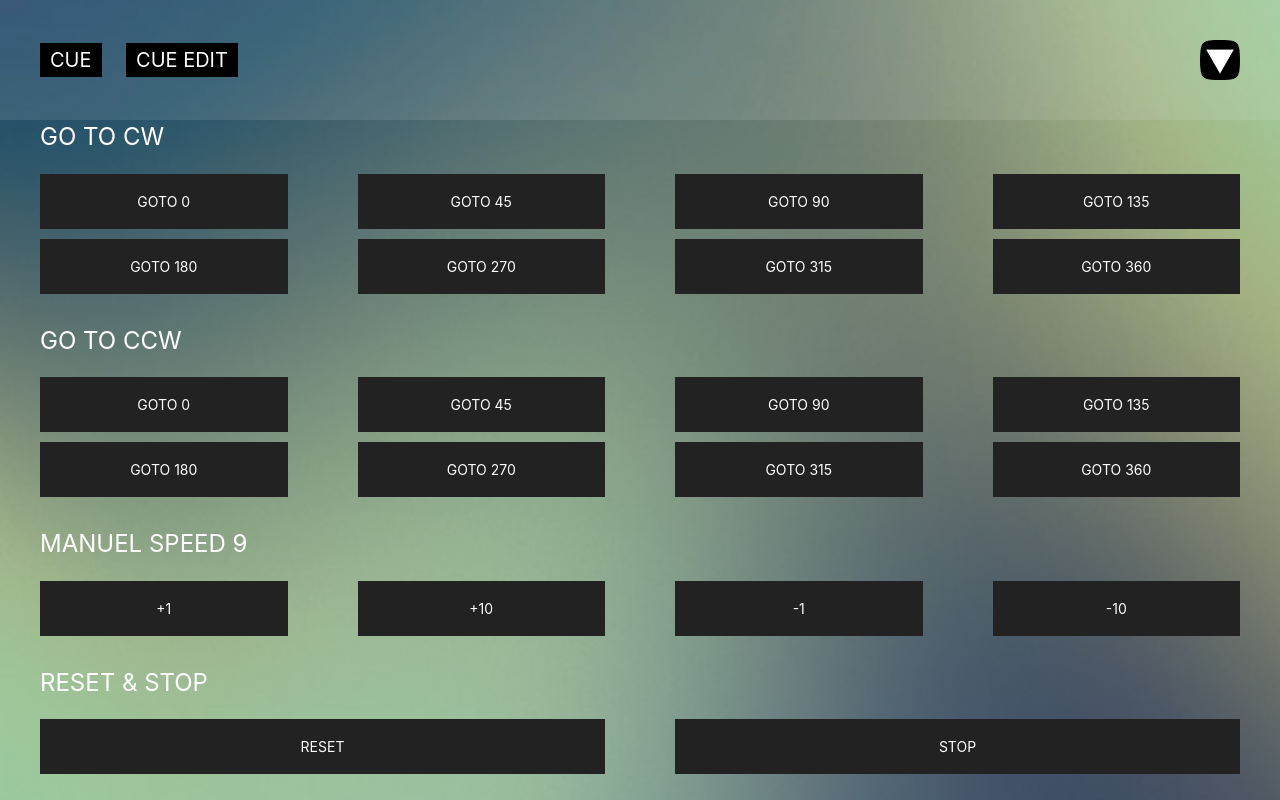
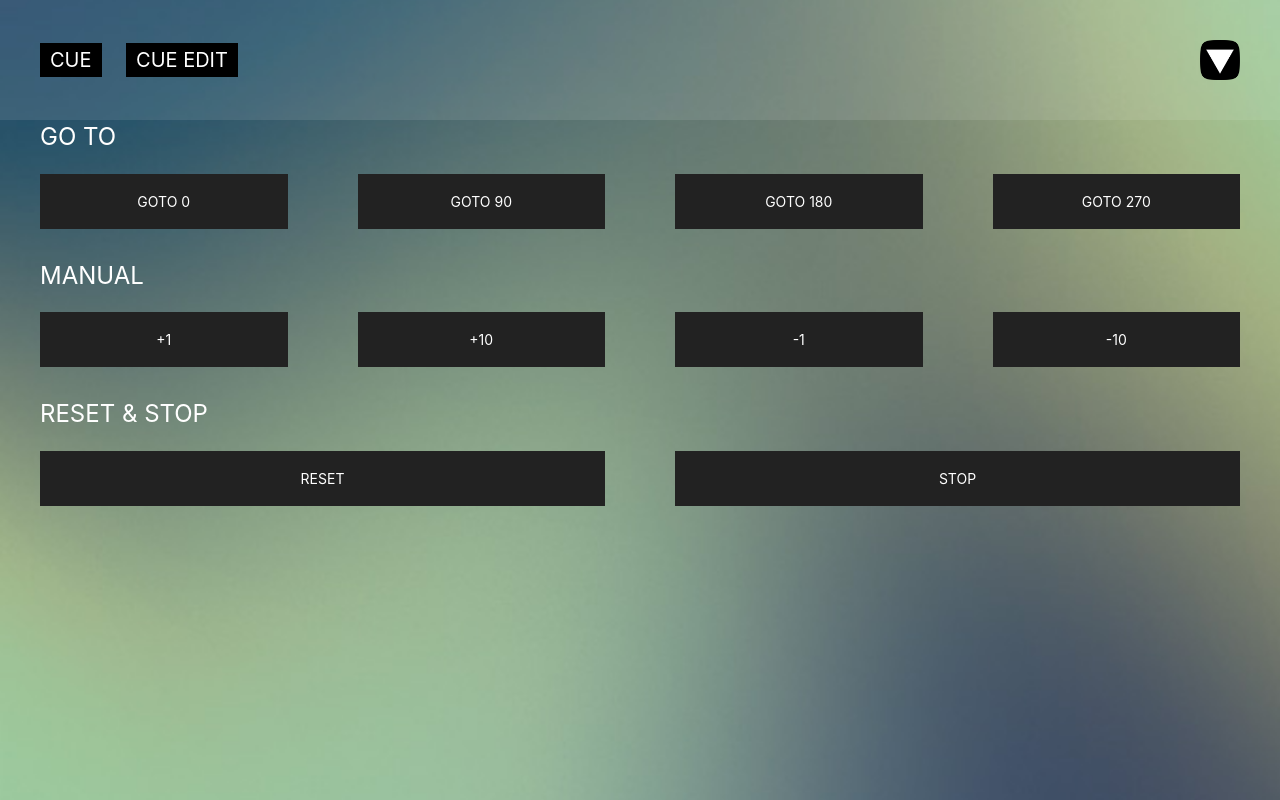
Before and after one commit to kernmartin/vpi, a Flask app: page / in a window 1280 px wide. Run offline with Flask 2, Linux system fonts and the light colour scheme.

Commit message:
clean up

```diff
--- a/templates/index.html
+++ b/templates/index.html
@@ -35,43 +35,20 @@
 
 
       <div class="uk-container uk-margin-bottom">
-        <div class="uk-width-1-1"><h3 style="color: white;">GO TO CW</h3></div>
+        <div class="uk-width-1-1"><h3 style="color: white;">GO TO</h3></div>
 
       <div class="uk-grid uk-child-width-1-3@s uk-child-width-1-2 uk-child-width-1-4@m uk-grid-large uk-grid-row-small">
         <div><a href="s9d1a360" class="gB uk-button uk-button-secondary uk-button-large uk-width-1-1">GOTO 0</a></div>
-        <div><a href="s9d1a045" class="gB uk-button uk-button-secondary uk-button-large uk-width-1-1">GOTO 45</a></div>
         <div><a href="s9d1a090" class="gB uk-button uk-button-secondary uk-button-large uk-width-1-1">GOTO 90</a></div>
-        <div><a href="s9d1a135" class="gB uk-button uk-button-secondary uk-button-large uk-width-1-1">GOTO 135</a></div>
         <div><a href="s9d1a180" class="gB uk-button uk-button-secondary uk-button-large uk-width-1-1">GOTO 180</a></div>
         <div><a href="s9d1a270" class="gB uk-button uk-button-secondary uk-button-large uk-width-1-1">GOTO 270</a></div>
-        <div><a href="s9d1a315" class="gB uk-button uk-button-secondary uk-button-large uk-width-1-1">GOTO 315</a></div>
-        <div><a href="s9d1a360" class="gB uk-button uk-button-secondary uk-button-large uk-width-1-1">GOTO 360</a></div>
       </div>
 
       </div>
 
-
-      <div class="uk-container uk-margin-bottom">
-        <div class="uk-width-1-1"><h3 style="color: white;">GO TO CCW</h3></div>
-
-
-        <div class="uk-grid uk-child-width-1-3@s uk-child-width-1-2 uk-child-width-1-4@m uk-grid-large uk-grid-row-small">
-          <div><a href="s9d0a000" class="gB uk-button uk-button-secondary uk-button-large uk-width-1-1">GOTO 0</a></div>
-          <div><a href="s9d0a045" class="gB uk-button uk-button-secondary uk-button-large uk-width-1-1">GOTO 45</a></div>
-          <div><a href="s9d0a090" class="gB uk-button uk-button-secondary uk-button-large uk-width-1-1">GOTO 90</a></div>
-          <div><a href="s9d0a135" class="gB uk-button uk-button-secondary uk-button-large uk-width-1-1">GOTO 135</a></div>
-          <div><a href="s9d0a180" class="gB uk-button uk-button-secondary uk-button-large uk-width-1-1">GOTO 180</a></div>
-          <div><a href="s9d0a270" class="gB uk-button uk-button-secondary uk-button-large uk-width-1-1">GOTO 270</a></div>
-          <div><a href="s9d0a315" class="gB uk-button uk-button-secondary uk-button-large uk-width-1-1">GOTO 315</a></div>
-          <div><a href="s9d0a000" class="gB uk-button uk-button-secondary uk-button-large uk-width-1-1">GOTO 360</a></div>
-        </div>
-
-      </div>
-
-
       <div class="uk-container uk-margin-bottom">
 
-        <div class="uk-width-1-1"><h3 style="color: white;">Manuel Speed 9</h3></div>
+        <div class="uk-width-1-1"><h3 style="color: white;">MANUAL</h3></div>
 
         <div class="uk-grid uk-child-width-1-1 uk-child-width-1-4@s uk-grid-large uk-grid-row-small">
           <div><a href="s1d4a001" class="gB btn uk-button uk-button-secondary uk-button-large uk-width-1-1">+1</a></div>
```
Also changed, not shown: static/cue.txt (+4 -4 lines), templates/edit.html (+10 -9 lines).
